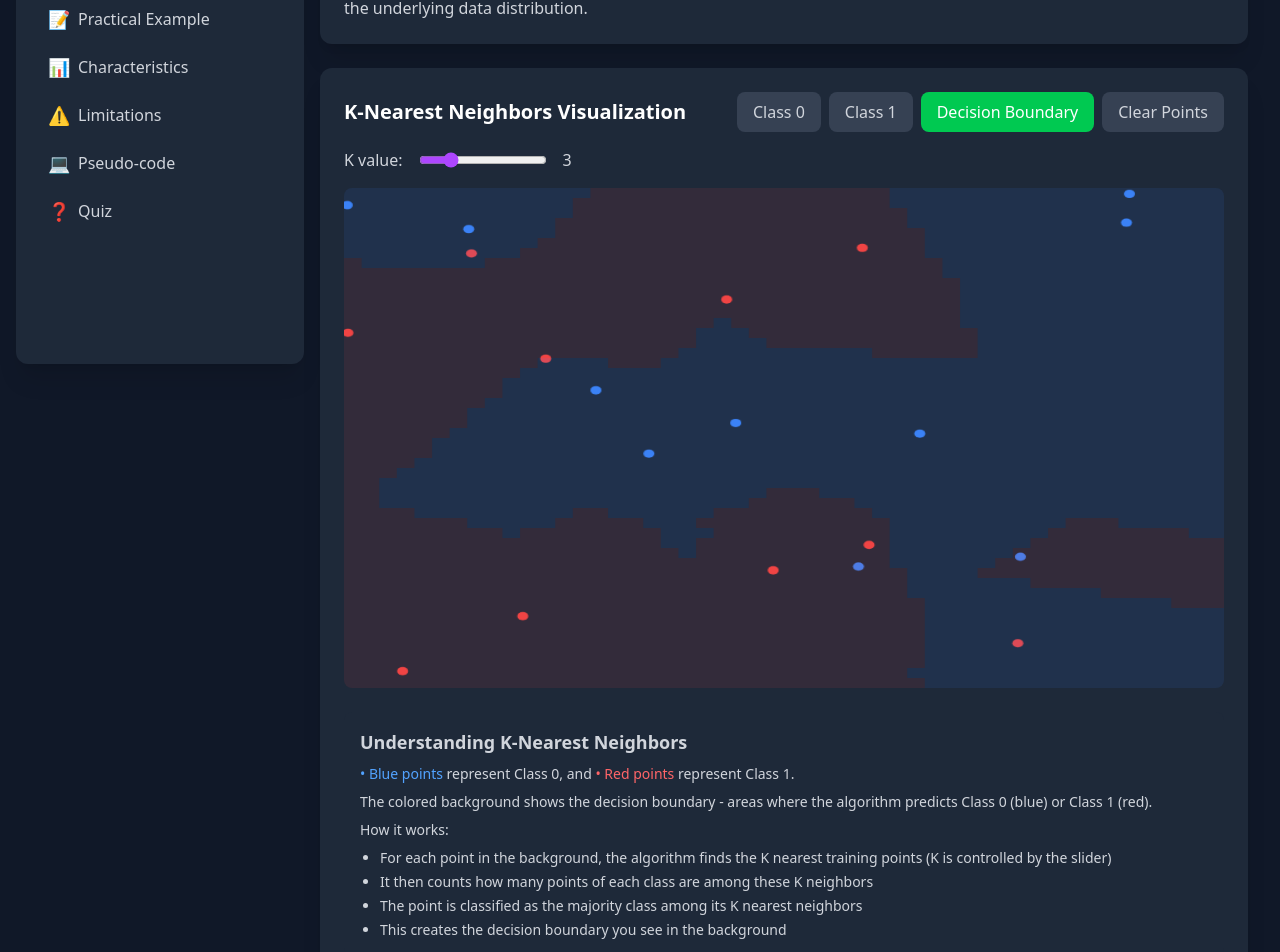
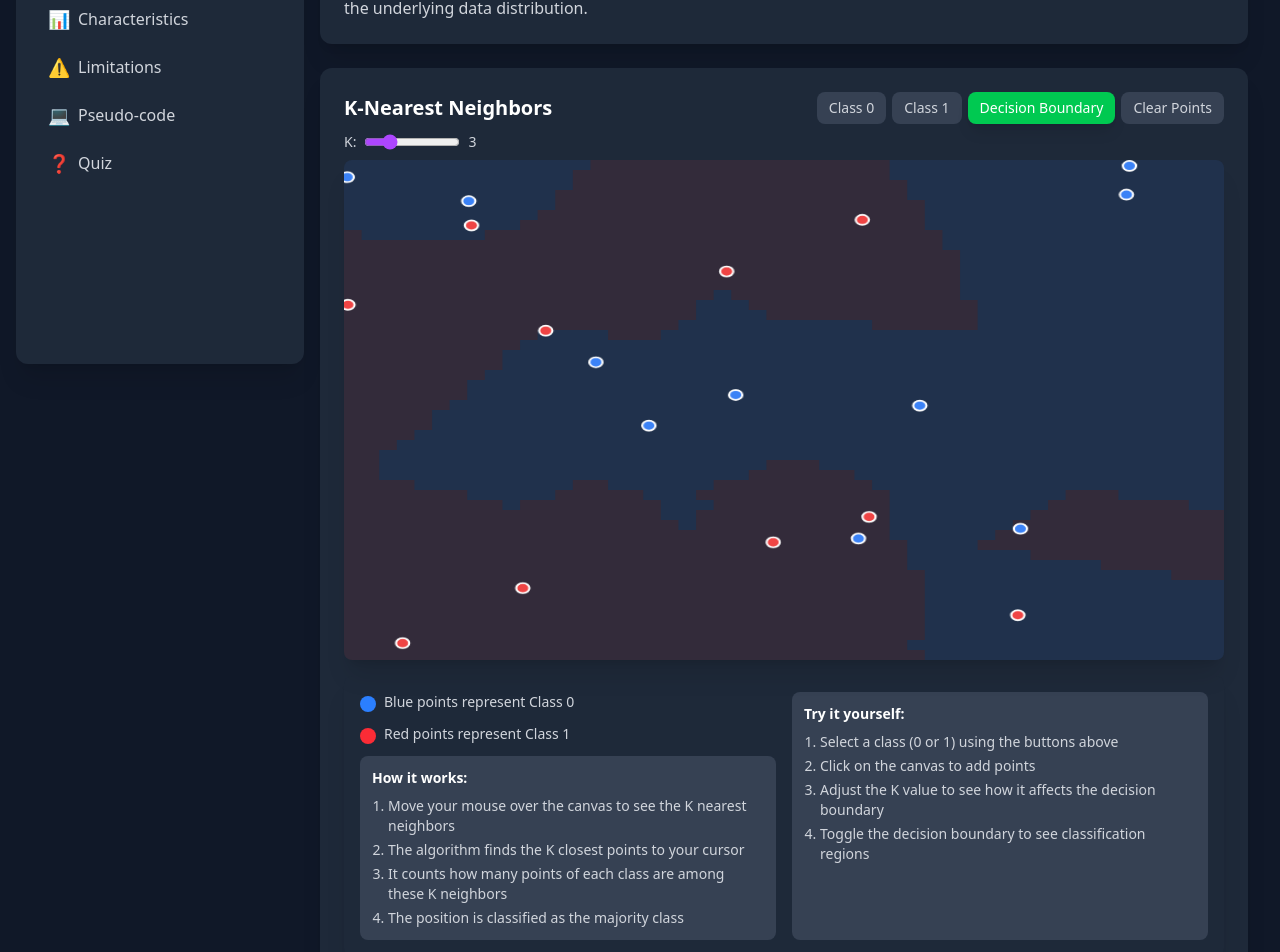
Before and after one commit to idanidan29/Machine_Learning_Visualizer, a Next.js app in the folder client/: page /algorithms/knn in a window 1280 px wide. Shown: the part 436-1388 px from the top of the page. Built offline with nearby package versions, Linux system fonts and the light colour scheme.

Commit message:
improving the KNN visualisation

```diff
--- a/client/src/app/algorithms/knn/page.tsx
+++ b/client/src/app/algorithms/knn/page.tsx
@@ -16,7 +16,6 @@ export default function KNNPage() {
     { id: 'overview', title: 'Overview', icon: '📋' },
     { id: 'visualization', title: 'Visualization', icon: '🎯' },
     { id: 'when-to-use', title: 'When to Use', icon: '⏰' },
-    { id: 'how-it-works', title: 'How It Works', icon: '⚙️' },
     { id: 'formulas', title: 'Formulas', icon: '📐' },
     { id: 'practical-example', title: 'Practical Example', icon: '📝' },
     { id: 'characteristics', title: 'Characteristics', icon: '📊' },
@@ -92,23 +91,6 @@ export default function KNNPage() {
                       <li>Data should be representative of the problem domain</li>
                     </ul>
                   </div>
-                </div>
-              </section>
-
-              {/* How It Works Section */}
-              <section id="how-it-works" className="bg-gray-800 rounded-xl shadow-xl p-4 sm:p-6">
-                <h2 className="text-xl sm:text-2xl font-semibold text-white mb-4">How It Works</h2>
-                <div className="space-y-4">
-                  <p className="text-gray-300 text-sm sm:text-base">
-                    The KNN algorithm works through these steps:
-                  </p>
-                  <ol className="list-decimal list-inside text-gray-300 space-y-2 text-sm sm:text-base">
-                    <li>Store all training examples in memory</li>
-                    <li>For a new data point, calculate distances to all training examples</li>
-                    <li>Select the K nearest neighbors based on the calculated distances</li>
-                    <li>For classification: Take the majority vote of the K neighbors&apos; labels</li>
-                    <li>For regression: Take the average of the K neighbors&apos; values</li>
-                  </ol>
                 </div>
               </section>
 
--- a/client/src/app/components/visualizations/KNNVisualization.tsx
+++ b/client/src/app/components/visualizations/KNNVisualization.tsx
@@ -33,9 +33,12 @@ const KNNVisualization: React.FC<KNNVisualizationProps> = ({ k = 3 }) => {
   const [showDecisionBoundary, setShowDecisionBoundary] = useState(true);
   const [hoveredPoint, setHoveredPoint] = useState<Point | null>(null);
   const [kValue, setKValue] = useState(k);
+  const [mousePosition, setMousePosition] = useState<{ x: number; y: number } | null>(null);
+  const [nearestNeighbors, setNearestNeighbors] = useState<Point[]>([]);
 
   const resetPoints = () => {
     setPoints([]);
+    setNearestNeighbors([]);
   };
 
   useEffect(() => {
@@ -48,20 +51,6 @@ const KNNVisualization: React.FC<KNNVisualizationProps> = ({ k = 3 }) => {
     // Clear canvas
     ctx.clearRect(0, 0, canvas.width, canvas.height);
 
-    // Draw points
-    points.forEach(point => {
-      ctx.beginPath();
-      ctx.arc(
-        point.x * canvas.width,
-        point.y * canvas.height,
-        5,
-        0,
-        2 * Math.PI
-      );
-      ctx.fillStyle = point.class === 0 ? '#3B82F6' : '#EF4444';
-      ctx.fill();
-    });
-
     // Draw decision boundary if enabled
     if (showDecisionBoundary) {
       const resolution = 50;
@@ -73,7 +62,6 @@ const KNNVisualization: React.FC<KNNVisualizationProps> = ({ k = 3 }) => {
           const x = (i + 0.5) * stepX / canvas.width;
           const y = (j + 0.5) * stepY / canvas.height;
 
-          // Find k nearest neighbors
           const distances = points.map(point => ({
             point,
             distance: Math.sqrt(
@@ -84,26 +72,50 @@ const KNNVisualization: React.FC<KNNVisualizationProps> = ({ k = 3 }) => {
           distances.sort((a, b) => a.distance - b.distance);
           const kNearest = distances.slice(0, kValue);
 
-          // Count class occurrences
           const classCounts = kNearest.reduce((acc, { point }) => {
             acc[point.class] = (acc[point.class] || 0) + 1;
             return acc;
           }, {} as Record<number, number>);
 
-          // Determine majority class
           const majorityClass = Object.entries(classCounts).reduce(
             (max, [class_, count]) =>
               count > (max.count || 0) ? { class: Number(class_), count } : max,
             { class: 0, count: 0 }
           ).class;
 
-          // Draw decision boundary
-          ctx.fillStyle = majorityClass === 0 ? '#3B82F6' : '#EF4444';
-          ctx.globalAlpha = 0.1;
+          ctx.fillStyle = majorityClass === 0 ? 'rgba(59, 130, 246, 0.1)' : 'rgba(239, 68, 68, 0.1)';
           ctx.fillRect(i * stepX, j * stepY, stepX, stepY);
-          ctx.globalAlpha = 1;
         }
       }
+    }
+
+    // Draw points
+    points.forEach(point => {
+      ctx.beginPath();
+      ctx.arc(
+        point.x * canvas.width,
+        point.y * canvas.height,
+        6,
+        0,
+        2 * Math.PI
+      );
+      ctx.fillStyle = point.class === 0 ? '#3B82F6' : '#EF4444';
+      ctx.fill();
+      ctx.strokeStyle = '#FFFFFF';
+      ctx.lineWidth = 2;
+      ctx.stroke();
+    });
+
+    // Draw nearest neighbors connections
+    if (mousePosition && nearestNeighbors.length > 0) {
+      ctx.strokeStyle = 'rgba(255, 255, 255, 0.3)';
+      ctx.lineWidth = 1;
+      nearestNeighbors.forEach(neighbor => {
+        ctx.beginPath();
+        ctx.moveTo(mousePosition.x * canvas.width, mousePosition.y * canvas.height);
+        ctx.lineTo(neighbor.x * canvas.width, neighbor.y * canvas.height);
+        ctx.stroke();
+      });
     }
 
     // Draw hovered point info
@@ -112,15 +124,15 @@ const KNNVisualization: React.FC<KNNVisualizationProps> = ({ k = 3 }) => {
       ctx.arc(
         hoveredPoint.x * canvas.width,
         hoveredPoint.y * canvas.height,
-        8,
+        10,
         0,
         2 * Math.PI
       );
       ctx.strokeStyle = '#FFFFFF';
-      ctx.lineWidth = 2;
+      ctx.lineWidth = 3;
       ctx.stroke();
     }
-  }, [points, showDecisionBoundary, hoveredPoint, kValue]);
+  }, [points, showDecisionBoundary, hoveredPoint, kValue, mousePosition, nearestNeighbors]);
 
   const handleCanvasClick = (e: React.MouseEvent<HTMLCanvasElement>) => {
     const canvas = canvasRef.current;
@@ -147,16 +159,22 @@ const KNNVisualization: React.FC<KNNVisualizationProps> = ({ k = 3 }) => {
     const rect = canvas.getBoundingClientRect();
     const x = (e.clientX - rect.left) / rect.width;
     const y = (e.clientY - rect.top) / rect.height;
+    setMousePosition({ x, y });
 
-    // Find closest point
-    const closestPoint = points.reduce((closest, point) => {
-      const distance = Math.sqrt(
+    // Find k nearest neighbors
+    const distances = points.map(point => ({
+      point,
+      distance: Math.sqrt(
         Math.pow(point.x - x, 2) + Math.pow(point.y - y, 2)
-      );
-      return distance < closest.distance ? { point, distance } : closest;
-    }, { point: null as Point | null, distance: Infinity });
+      )
+    }));
 
-    if (closestPoint.distance < 0.05) {
+    distances.sort((a, b) => a.distance - b.distance);
+    setNearestNeighbors(distances.slice(0, kValue).map(d => d.point));
+
+    // Find closest point for hover effect
+    const closestPoint = distances[0];
+    if (closestPoint && closestPoint.distance < 0.05) {
       setHoveredPoint(closestPoint.point);
     } else {
       setHoveredPoint(null);
@@ -164,15 +182,15 @@ const KNNVisualization: React.FC<KNNVisualizationProps> = ({ k = 3 }) => {
   };
 
   return (
-    <div className="space-y-4">
-      <div className="flex flex-col sm:flex-row justify-between items-start sm:items-center mb-4 gap-4">
-        <h2 className="text-xl font-semibold text-white">K-Nearest Neighbors Visualization</h2>
-        <div className="flex flex-wrap gap-2">
+    <div className="space-y-2">
+      <div className="flex flex-col sm:flex-row justify-between items-start sm:items-center gap-2">
+        <h2 className="text-xl font-bold text-white">K-Nearest Neighbors</h2>
+        <div className="flex flex-wrap gap-1.5">
           <button
             onClick={() => setSelectedClass(selectedClass === 0 ? null : 0)}
-            className={`px-4 py-2 rounded-lg transition-colors ${
+            className={`px-3 py-1.5 rounded-lg transition-colors text-sm ${
               selectedClass === 0
-                ? 'bg-blue-500 text-white'
+                ? 'bg-blue-500 text-white shadow-lg'
                 : 'bg-gray-700 text-gray-300 hover:bg-gray-600'
             }`}
           >
@@ -180,9 +198,9 @@ const KNNVisualization: React.FC<KNNVisualizationProps> = ({ k = 3 }) => {
           </button>
           <button
             onClick={() => setSelectedClass(selectedClass === 1 ? null : 1)}
-            className={`px-4 py-2 rounded-lg transition-colors ${
+            className={`px-3 py-1.5 rounded-lg transition-colors text-sm ${
               selectedClass === 1
-                ? 'bg-red-500 text-white'
+                ? 'bg-red-500 text-white shadow-lg'
                 : 'bg-gray-700 text-gray-300 hover:bg-gray-600'
             }`}
           >
@@ -190,9 +208,9 @@ const KNNVisualization: React.FC<KNNVisualizationProps> = ({ k = 3 }) => {
           </button>
           <button
             onClick={() => setShowDecisionBoundary(!showDecisionBoundary)}
-            className={`px-4 py-2 rounded-lg transition-colors ${
+            className={`px-3 py-1.5 rounded-lg transition-colors text-sm ${
               showDecisionBoundary
-                ? 'bg-green-500 text-white'
+                ? 'bg-green-500 text-white shadow-lg'
                 : 'bg-gray-700 text-gray-300 hover:bg-gray-600'
             }`}
           >
@@ -200,16 +218,16 @@ const KNNVisualization: React.FC<KNNVisualizationProps> = ({ k = 3 }) => {
           </button>
           <button
             onClick={resetPoints}
-            className="px-4 py-2 rounded-lg transition-colors bg-gray-700 text-gray-300 hover:bg-gray-600"
+            className="px-3 py-1.5 rounded-lg transition-colors text-sm bg-gray-700 text-gray-300 hover:bg-gray-600"
           >
             Clear Points
           </button>
         </div>
       </div>
 
-      <div className="flex items-center gap-4 mb-4">
-        <label htmlFor="k-value" className="text-gray-300">
-          K value:
+      <div className="flex items-center gap-2 mb-2">
+        <label htmlFor="k-value" className="text-gray-300 text-sm font-medium">
+          K:
         </label>
         <input
           id="k-value"
@@ -218,12 +236,12 @@ const KNNVisualization: React.FC<KNNVisualizationProps> = ({ k = 3 }) => {
           max="10"
           value={kValue}
           onChange={(e) => setKValue(parseInt(e.target.value))}
-          className="w-32 accent-purple-500"
+          className="w-24 accent-purple-500"
         />
-        <span className="text-gray-300">{kValue}</span>
+        <span className="text-gray-300 text-sm font-medium">{kValue}</span>
       </div>
 
-      <div className="relative bg-gray-800 rounded-lg overflow-hidden">
+      <div className="relative bg-gray-800 rounded-lg overflow-hidden shadow-xl">
         <canvas
           ref={canvasRef}
           width={800}
@@ -232,34 +250,51 @@ const KNNVisualization: React.FC<KNNVisualizationProps> = ({ k = 3 }) => {
           onMouseMove={handleCanvasMouseMove}
           className="w-full h-[500px] cursor-crosshair"
         />
+        {mousePosition && nearestNeighbors.length > 0 && (
+          <div className="absolute top-4 right-4 bg-gray-800 p-3 rounded-lg shadow-lg text-sm text-gray-300">
+            <div className="font-medium mb-1">Nearest Neighbors:</div>
+            <div className="space-y-1">
+              {nearestNeighbors.map((point, index) => (
+                <div key={index} className="flex items-center gap-2">
+                  <div className={`w-3 h-3 rounded-full ${point.class === 0 ? 'bg-blue-500' : 'bg-red-500'}`} />
+                  <span>Class {point.class}</span>
+                </div>
+              ))}
+            </div>
+          </div>
+        )}
       </div>
 
-      {hoveredPoint && (
-        <div className="absolute bg-gray-800 p-2 rounded-lg shadow-lg text-sm text-gray-300">
-          Class: {hoveredPoint.class}
-          <br />
-          Position: ({hoveredPoint.x.toFixed(2)}, {hoveredPoint.y.toFixed(2)})
-        </div>
-      )}
-
-      <div className="mt-6 p-4 bg-gray-800 rounded-lg text-gray-300">
-        <h3 className="text-lg font-semibold mb-2">Understanding K-Nearest Neighbors</h3>
-        <div className="space-y-2 text-sm">
-          <p>
-            <span className="text-blue-400">• Blue points</span> represent Class 0, and <span className="text-red-400">• Red points</span> represent Class 1.
-          </p>
-          <p>
-            The colored background shows the decision boundary - areas where the algorithm predicts Class 0 (blue) or Class 1 (red).
-          </p>
-          <p>
-            How it works:
-          </p>
-          <ul className="list-disc pl-5 space-y-1">
-            <li>For each point in the background, the algorithm finds the K nearest training points (K is controlled by the slider)</li>
-            <li>It then counts how many points of each class are among these K neighbors</li>
-            <li>The point is classified as the majority class among its K nearest neighbors</li>
-            <li>This creates the decision boundary you see in the background</li>
-          </ul>
+      <div className="mt-4 p-4 bg-gray-800 rounded-lg text-gray-300 shadow-xl">
+        <div className="grid grid-cols-1 md:grid-cols-2 gap-4">
+          <div className="space-y-3">
+            <div className="flex items-start gap-2">
+              <div className="w-4 h-4 rounded-full bg-blue-500 mt-1" />
+              <p className="text-sm">Blue points represent Class 0</p>
+            </div>
+            <div className="flex items-start gap-2">
+              <div className="w-4 h-4 rounded-full bg-red-500 mt-1" />
+              <p className="text-sm">Red points represent Class 1</p>
+            </div>
+            <div className="bg-gray-700 p-3 rounded-lg">
+              <h4 className="font-semibold mb-2 text-white text-sm">How it works:</h4>
+              <ol className="list-decimal pl-4 space-y-1 text-sm">
+                <li>Move your mouse over the canvas to see the K nearest neighbors</li>
+                <li>The algorithm finds the K closest points to your cursor</li>
+                <li>It counts how many points of each class are among these K neighbors</li>
+                <li>The position is classified as the majority class</li>
+              </ol>
+            </div>
+          </div>
+          <div className="bg-gray-700 p-3 rounded-lg">
+            <h4 className="font-semibold mb-2 text-white text-sm">Try it yourself:</h4>
+            <ol className="list-decimal pl-4 space-y-1 text-sm">
+              <li>Select a class (0 or 1) using the buttons above</li>
+              <li>Click on the canvas to add points</li>
+              <li>Adjust the K value to see how it affects the decision boundary</li>
+              <li>Toggle the decision boundary to see classification regions</li>
+            </ol>
+          </div>
         </div>
       </div>
     </div>
```
